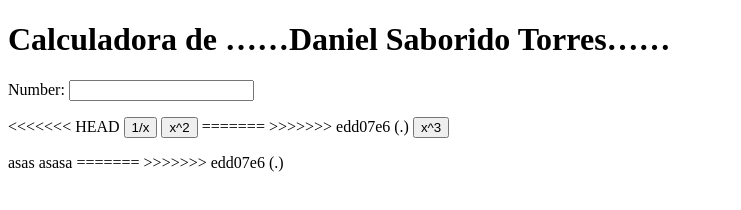
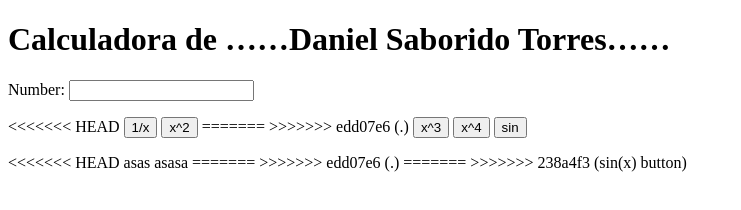
Before and after one commit to DanielSaborido/my_calculator_2, a plain HTML site: page index.html in a window 1280 px wide. Shown: the whole page, without its empty margins (0-741 px from the left). Drawn offline with Linux system fonts and the light colour scheme.

Commit message:
sin(x) button

```diff
--- a/index.html
+++ b/index.html
@@ -15,12 +15,15 @@
 =======
 >>>>>>> edd07e6 (.)
             <button onclick="cube()"> x^3 </button>
+	    <button onclick="power_4()"> x^4</button>
+            <button onclick="sine()"> sin </button>
         </p>
         <script type="text/javascript">
             function cube() {
                 var num = document.getElementById("n1");
                 num.value = Math.pow(num.value, 3);
             }
+<<<<<<< HEAD
 <<<<<<< HEAD
             function square() {
                 var num = document.getElementById("n1");
@@ -29,10 +32,20 @@
             function inverse() {
                 var num = document.getElementById("n1");
                 num.value = 1/num.value;
+=======	    }
+	    function power_4() {
+                var num = document.getElementById("n1");
+                num.value = Math.pow(num.value, 4);
+            }
+	    function sine() {
+                var num = document.getElementById("n1");
+                num.value = Math.sin(num.value);
+>>>>>>> 238a4f3 (sin(x) button)
             }
         </script>
     </body>
 </html>
+<<<<<<< HEAD
 
 
 
@@ -66,3 +79,5 @@ asasa
     </body>
 </html>
 >>>>>>> edd07e6 (.)
+=======
+>>>>>>> 238a4f3 (sin(x) button)
```
